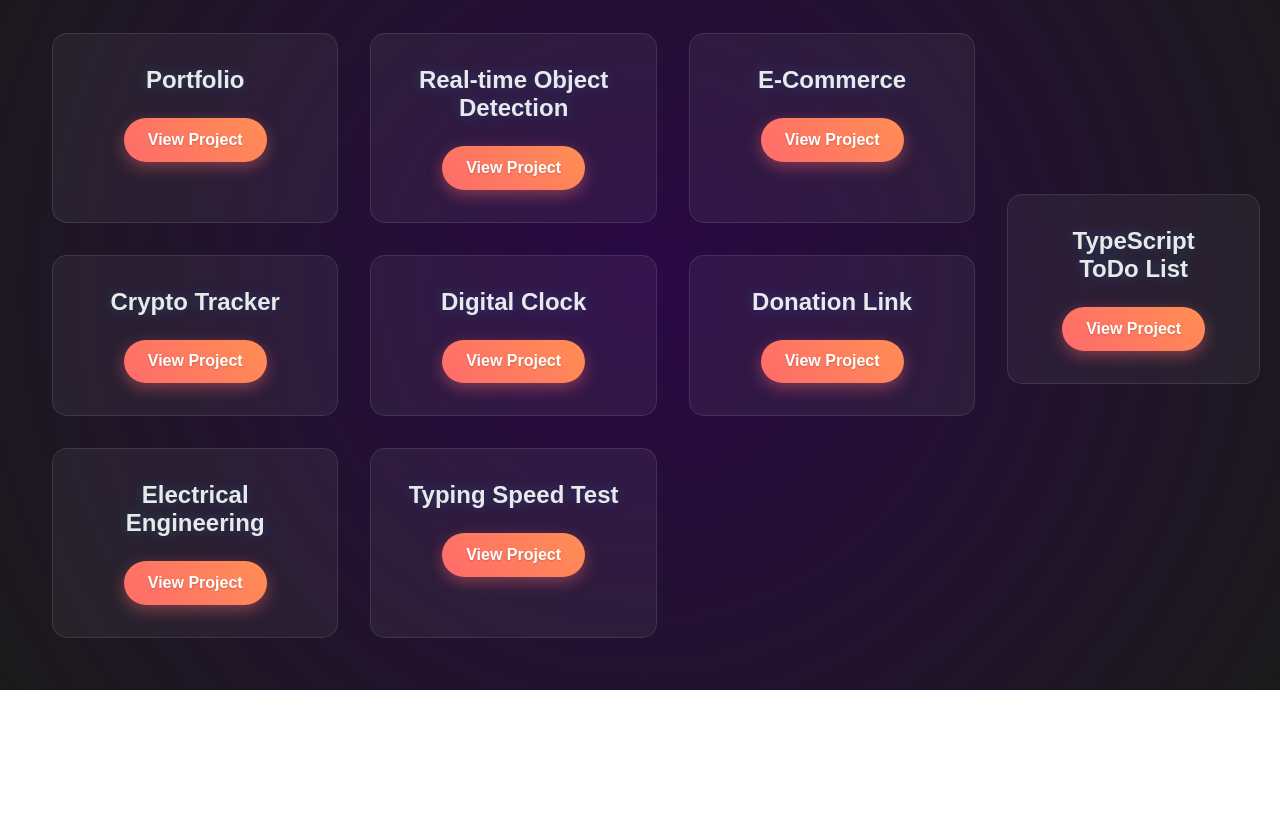
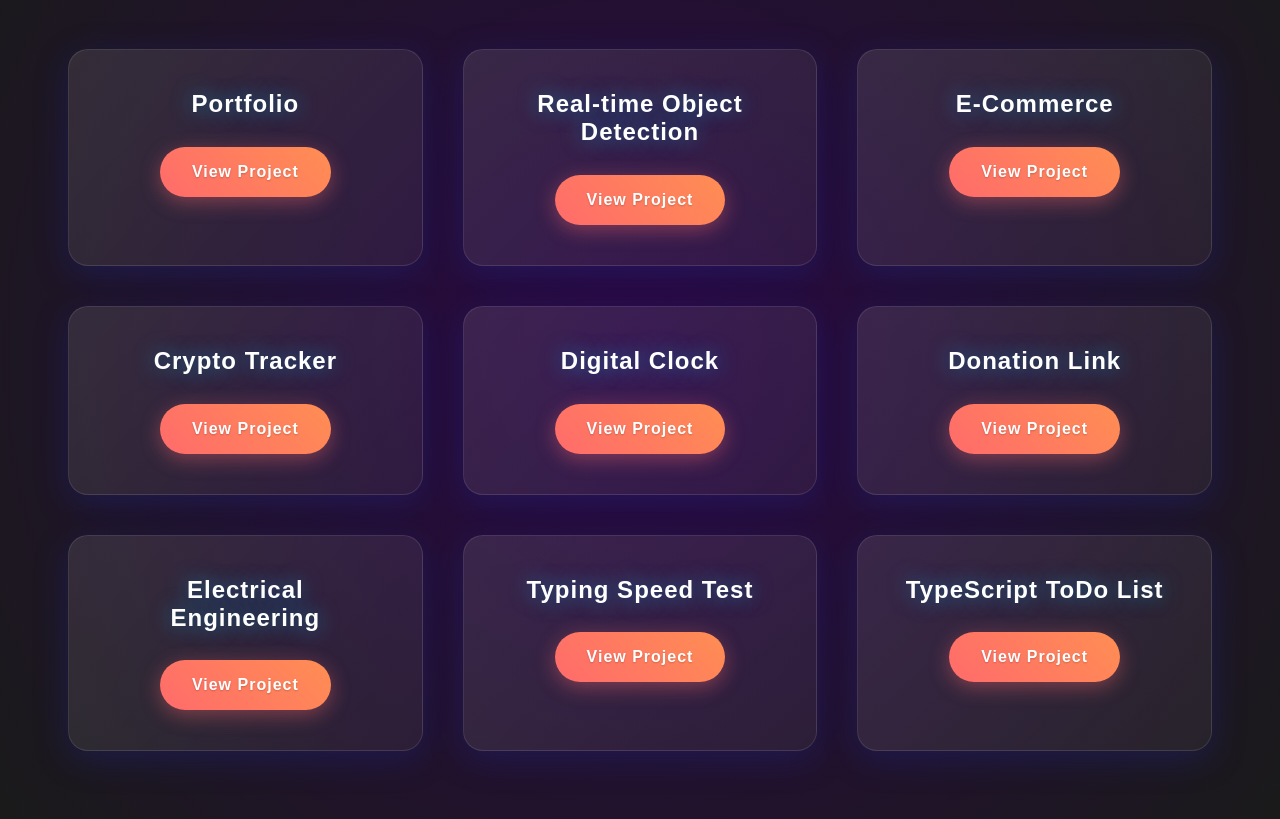
Before and after one commit to Tyler1201623/Website-URLS, a plain HTML site: page index.html in a window 1280 px wide. Shown: the part 112-931 px from the top of the page. Before the commit the page ends 802 px from the top, so only its background shows below. Drawn offline with Linux system fonts and the light colour scheme.

Commit message:
Update index.html, main.js, and style.css with latest changes

```diff
--- a/index.html
+++ b/index.html
@@ -3,7 +3,7 @@
 <head>
     <meta charset="UTF-8">
     <meta name="viewport" content="width=device-width, initial-scale=1.0">
-    <title>My Website URLs</title>
+    <title>My Website's Take A Minute And Enjoy 😊</title>
     <link rel="stylesheet" href="style.css">
 </head>
 <body>
@@ -42,13 +42,12 @@
                 <h2>Typing Speed Test</h2>
                 <a href="https://tyler1201623.github.io/Typing-Speed-Test/" target="_blank" rel="noopener">View Project</a>
             </div>
+            <div class="url-card">
+                <h2>TypeScript ToDo List</h2>
+                <a href="https://tyler1201623.github.io/TypeScript-ToDo-List/" target="_blank" rel="noopener">View Project</a>
+            </div>
         </div>
     </div>
     <script src="main.js"></script>
 </body>
 </html>
-
-<div class="url-card">
-    <h2>TypeScript ToDo List</h2>
-    <a href="https://tyler1201623.github.io/TypeScript-ToDo-List/" target="_blank" rel="noopener">View Project</a>
-</div>
--- a/style.css
+++ b/style.css
@@ -34,7 +34,8 @@ body {
     transform-style: preserve-3d;
     padding: 2rem;
     width: 100%;
-    max-width: 1200px;
+    max-width: 1400px;
+    margin: 0 auto;
 }
 
 h1 {
@@ -45,64 +46,90 @@ h1 {
     text-shadow: 2px 2px 4px rgba(0,0,0,0.3);
     letter-spacing: 2px;
 }
+
+/* Update the container styles */
+.container {
+    transform-style: preserve-3d;
+    padding: 2rem;
+    width: 100%;
+    max-width: 1400px;
+    margin: 0 auto;
+}
+
+/* Enhanced grid layout */
 .url-container {
     display: grid;
-    grid-template-columns: repeat(auto-fit, minmax(280px, 1fr));
-    gap: 2rem;
+    grid-template-columns: repeat(3, 1fr);
+    gap: 2.5rem;
+    padding: 1rem;
 }
-/* Futuristic Cards */
+
+/* Improved card styling */
 .url-card {
-    background: var(--glass-bg);
-    backdrop-filter: blur(12px);
+    background: linear-gradient(135deg,
+        rgba(255, 255, 255, 0.1) 0%,
+        rgba(255, 255, 255, 0.05) 100%);
+    backdrop-filter: blur(15px);
     border: 1px solid var(--glass-border);
-    border-radius: 15px;
-    padding: 2rem;
+    border-radius: 20px;
+    padding: 2.5rem;
     text-align: center;
     position: relative;
     overflow: hidden;
-    transition: transform 0.3s ease;
-    pointer-events: auto;
-    z-index: 1;
+    transition: all 0.4s cubic-bezier(0.175, 0.885, 0.32, 1.275);
+    box-shadow: 0 8px 32px 0 rgba(31, 38, 135, 0.37);
 }
 
 .url-card:hover {
-    transform: translateY(-5px);
-    background: linear-gradient(135deg, rgba(255, 255, 255, 0.1), rgba(255, 255, 255, 0.05));
+    transform: translateY(-10px);
+    box-shadow: 0 15px 45px rgba(0, 0, 0, 0.2);
+    background: linear-gradient(135deg,
+        rgba(255, 255, 255, 0.15),
+        rgba(255, 255, 255, 0.08));
 }
 
+/* Enhanced card title */
 .url-card h2 {
     color: #ffffff;
-    text-shadow: 0 0 15px rgba(0, 198, 255, 0.3);
-    opacity: 0.9;
-    margin-bottom: 1.5rem;
+    font-size: 1.5rem;
+    font-weight: 600;
+    margin-bottom: 1.8rem;
+    text-shadow: 0 0 20px rgba(0, 198, 255, 0.5);
+    letter-spacing: 1px;
 }
 
-/* 3D Button Effects */
+/* Enhanced button styling */
 .url-card a {
     display: inline-block;
-    padding: 0.8rem 1.5rem;
-    background: linear-gradient(45deg, #ff6b6b, #ff8e53);
+    padding: 1rem 2rem;
+    background: linear-gradient(45deg, var(--neon-primary), var(--neon-secondary));
     color: #ffffff;
     text-decoration: none;
-    border-radius: 25px;
+    border-radius: 30px;
     font-weight: bold;
+    letter-spacing: 1px;
     transition: all 0.3s ease;
-    box-shadow: 0 5px 15px rgba(255, 107, 107, 0.4);
+    box-shadow: 0 5px 20px rgba(255, 107, 107, 0.4);
     text-shadow: 0 1px 2px rgba(0, 0, 0, 0.2);
-    position: relative;
-    z-index: 2;
-    cursor: pointer;
-    pointer-events: auto;
 }
 
-.url-card a:hover {
-    transform: translateY(-5px) scale(1.05);
-    background: linear-gradient(45deg, #00c6ff, #7b2ff7);
-    box-shadow: 0 6px 20px rgba(0, 198, 255, 0.5);
+/* Updated responsive breakpoints */
+@media screen and (max-width: 1200px) {
+    .url-container {
+        grid-template-columns: repeat(2, 1fr);
+    }
 }
 
-/* Responsive Design */
-@media screen and (max-width: 320px) {
+@media screen and (max-width: 768px) {
+    .url-container {
+        grid-template-columns: 1fr;
+        gap: 2rem;
+    }
+
+    .url-card {
+        padding: 2rem;
+    }
+}@media screen and (max-width: 320px) {
     .container {
         padding: 0.5rem;
     }
@@ -126,43 +153,6 @@ h1 {
     }
 }
 
-@media screen and (min-width: 321px) and (max-width: 480px) {
-    .container {
-        padding: 0.8rem;
-    }
-
-    .url-container {
-        grid-template-columns: 1fr;
-        gap: 1.2rem;
-    }
-}
-
-@media screen and (min-width: 481px) and (max-width: 768px) {
-    .url-container {
-        grid-template-columns: repeat(auto-fit, minmax(240px, 1fr));
-    }
-}
-
-@media screen and (min-width: 769px) and (max-width: 1024px) {
-    .url-container {
-        grid-template-columns: repeat(2, 1fr);
-    }
-}
-
-@media screen and (min-width: 1025px) and (max-width: 1366px) {
-    .url-container {
-        grid-template-columns: repeat(3, 1fr);
-    }
-}
-
-@media screen and (min-width: 1367px) {
-    .url-container {
-        grid-template-columns: repeat(3, 1fr);
-        max-width: 1200px;
-        margin: 0 auto;
-    }
-}
-
 /* High-DPI Screens */
 @media (-webkit-min-device-pixel-ratio: 2), (min-resolution: 192dpi) {
     .url-card {
```
